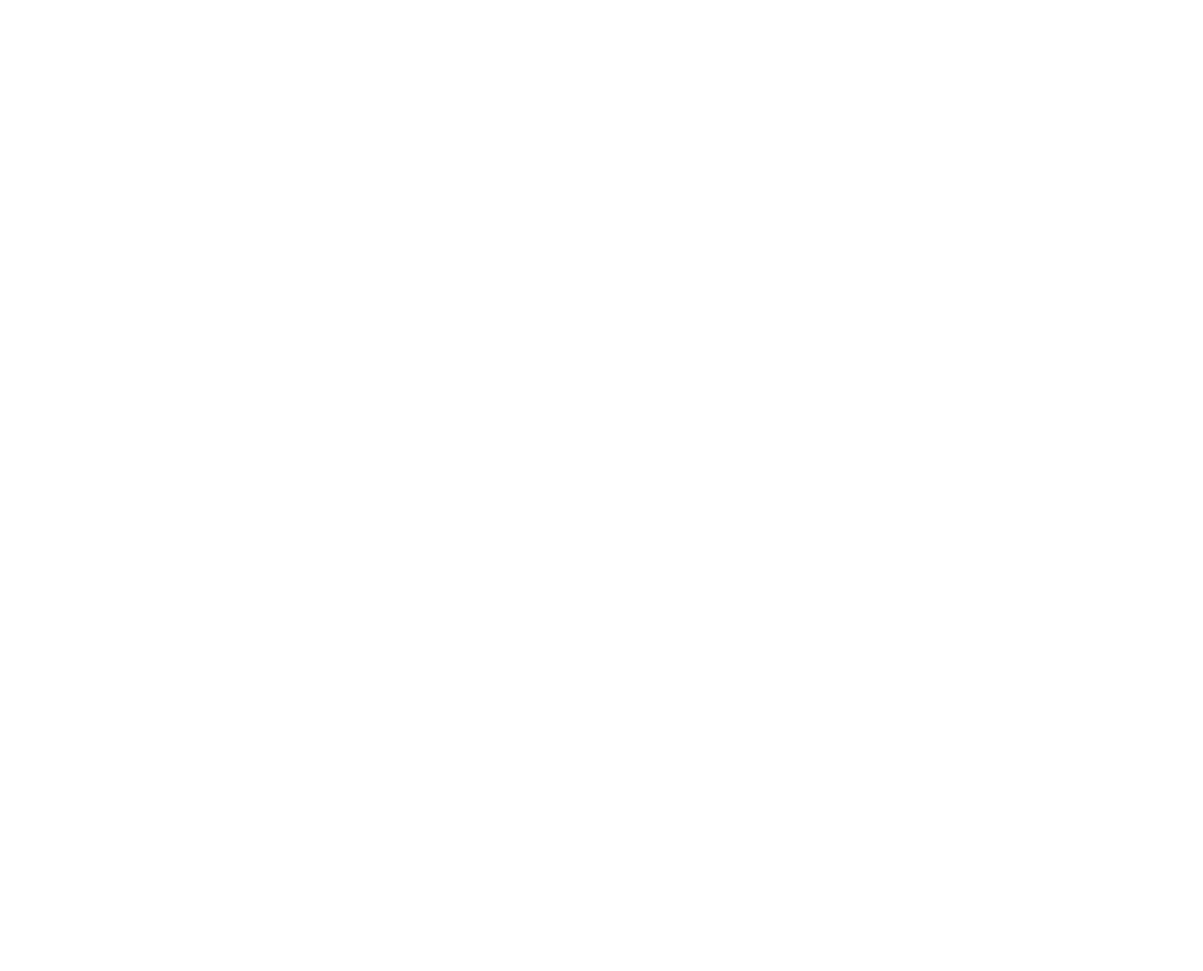
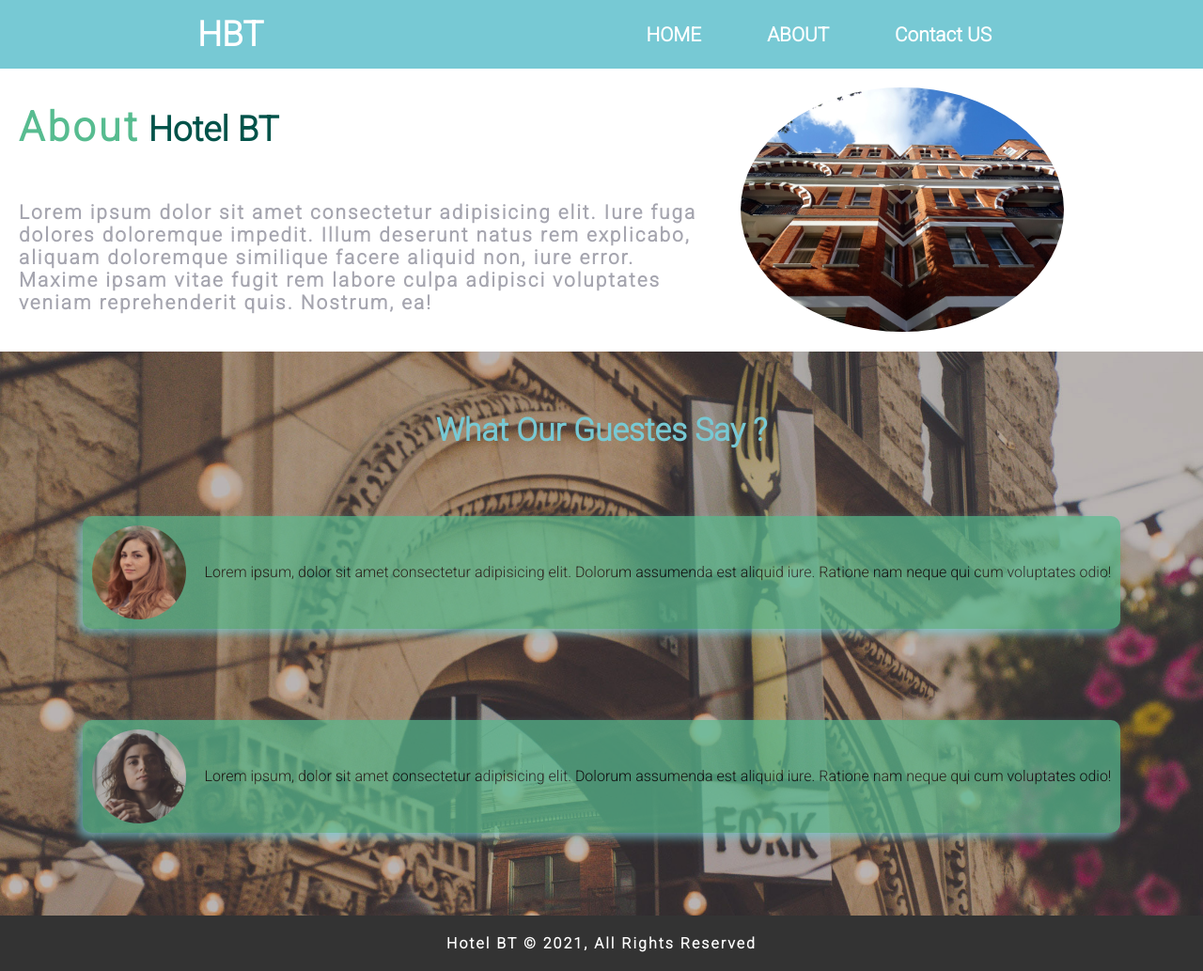
Before and after one commit to himan-shavaleh/HotelProject, a plain HTML site: page about.html in a window 1280 px wide. Shown: the whole page at 94% size. Before the commit the page ends 800 px from the top, so only its background shows below. Drawn offline with Linux system fonts and the light colour scheme.

Commit message:
about page finished

```diff
--- a/about.html
+++ b/about.html
@@ -0,0 +1,51 @@
+<!DOCTYPE html>
+<html lang="en">
+<head>
+    <meta charset="UTF-8">
+    <meta http-equiv="X-UA-Compatible" content="IE=edge">
+    <meta name="viewport" content="width=device-width, initial-scale=1.0">
+    <link rel="stylesheet" href="dist/css/main.css">
+    <title>HOTEL BT | WELCOME</title>
+</head>
+<body>
+    <header id="header">
+        <nav id="navbar" class="bg-secondary d-flex">
+            <div class="container">
+                <h1 class="logo"><a href="index.html">HBT</a></h1>
+            <ul class="nav d-flex">
+                <li><a href="index.html">HOME</a></li>
+                <li><a href="about.html">ABOUT</a></li>
+                <li><a href="contactUs.html">Contact US</a></li>
+            </ul>
+            </div>
+        </nav>
+
+    </header>
+   <section id="about">
+       <div class="about-content">
+           <h1 class="headding">
+               <span>About</span> Hotel BT
+           </h1>
+           <p class="lead">Lorem ipsum dolor sit amet consectetur adipisicing elit. Iure fuga dolores doloremque impedit. Illum deserunt natus rem explicabo, aliquam doloremque similique facere aliquid non, iure error. Maxime ipsam vitae fugit rem labore culpa adipisci voluptates veniam reprehenderit quis. Nostrum, ea!</p>
+       </div>
+       <img src="/img/photo-2.jpg" alt="" class="about-img">
+   </section>
+   <section id="peoples">
+       <h2>What Our Guestes Say ?</h2>
+       <div class="people">
+           <img class="img-people" src="/img/person-1.jpg" alt="">
+           <p>Lorem ipsum, dolor sit amet consectetur adipisicing elit. Dolorum assumenda est aliquid iure. Ratione nam neque qui cum voluptates odio!</p>
+       </div>
+       <div class="people">
+           <img class="img-people" src="/img/person-2.jpg" alt="">
+           <p>Lorem ipsum, dolor sit amet consectetur adipisicing elit. Dolorum assumenda est aliquid iure. Ratione nam neque qui cum voluptates odio!</p>
+       </div>
+   </section>
+<footer id="footer" class="bg-dark d-flex">
+    <p>Hotel BT &copy; 2021, All Rights Reserved</p>
+</footer>
+
+
+<script src="https://kit.fontawesome.com/8df3d0ac72.js" crossorigin="anonymous"></script>
+</body>
+</html>
--- a/sass/_about.scss
+++ b/sass/_about.scss
@@ -0,0 +1,52 @@
+#about{
+    display: flex;
+    .about-content{
+        width: 60%;
+        padding: 20px;
+    }
+    h1{
+        color:$dark-color;
+        font-weight: 800;
+    }
+    .about-img{
+        width: 30%;
+        height: 300px;
+        border-radius: 50%;
+        padding: 20px;
+    }
+}
+
+#peoples{
+    height: 600px;
+    display: grid;
+    justify-content: center;
+    align-items: center;
+    margin: auto;
+    align-items: center;
+background: url('/img/test-bg.jpg')no-repeat center center/cover;
+padding: 40px;
+h2{
+    margin: auto;
+    text-align: center;
+    font-size: 2.1rem;
+    color: $primary-color;
+    font-weight: bolder;
+}
+.people{
+    display: flex;
+    background: $succes-color;
+    padding: 10px;
+    border-radius: 10px;
+    opacity: 0.7;
+    box-shadow: -5px 5px 10px $primary-color;
+    align-items: center;
+    margin: 25px 0;
+    .img-people{
+        width: 100px;
+        border-radius: 50%;
+    }
+    p{
+        margin-left: 20px;
+    }
+}
+}
```
Also changed, not shown: dist/css/main.css, 1 other file.
